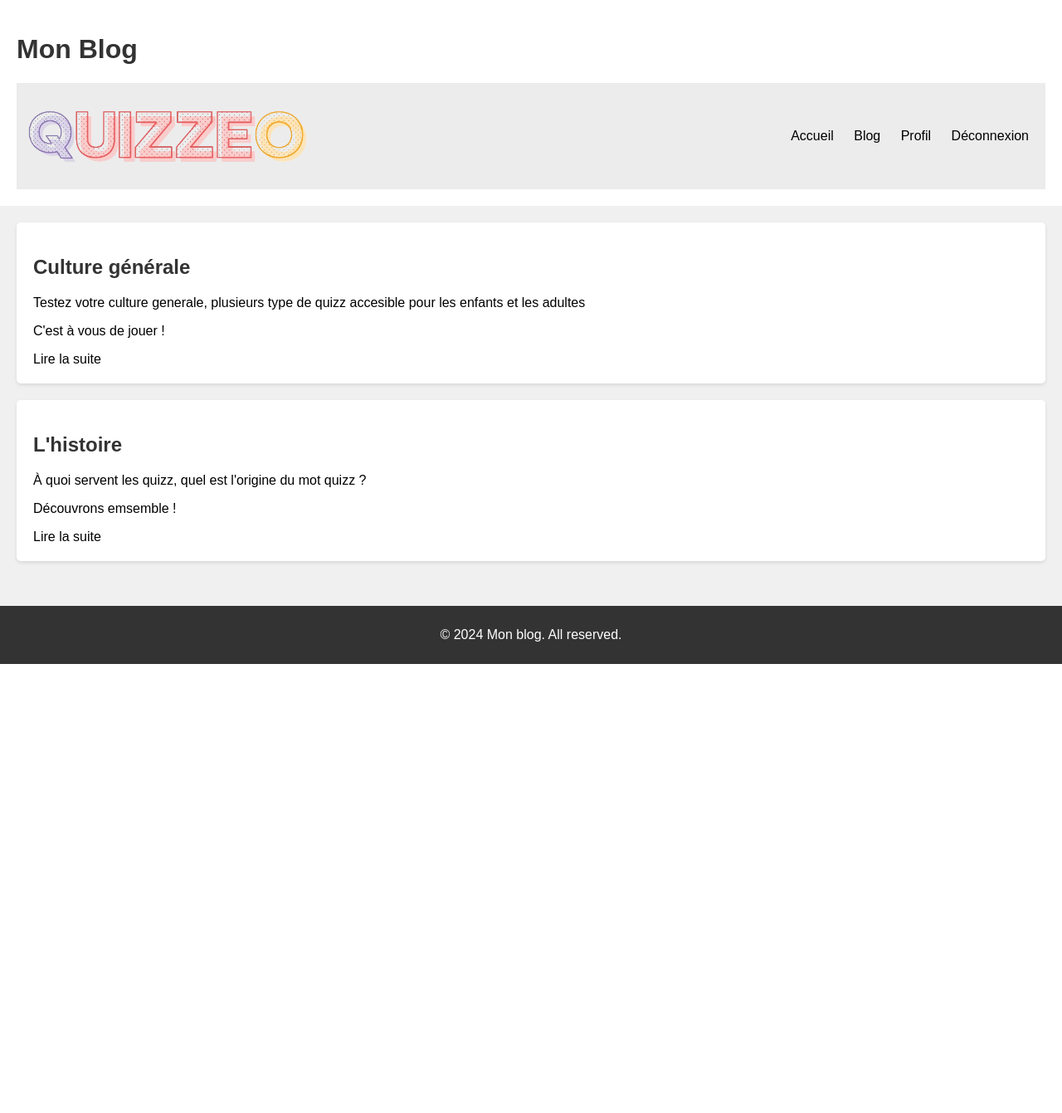
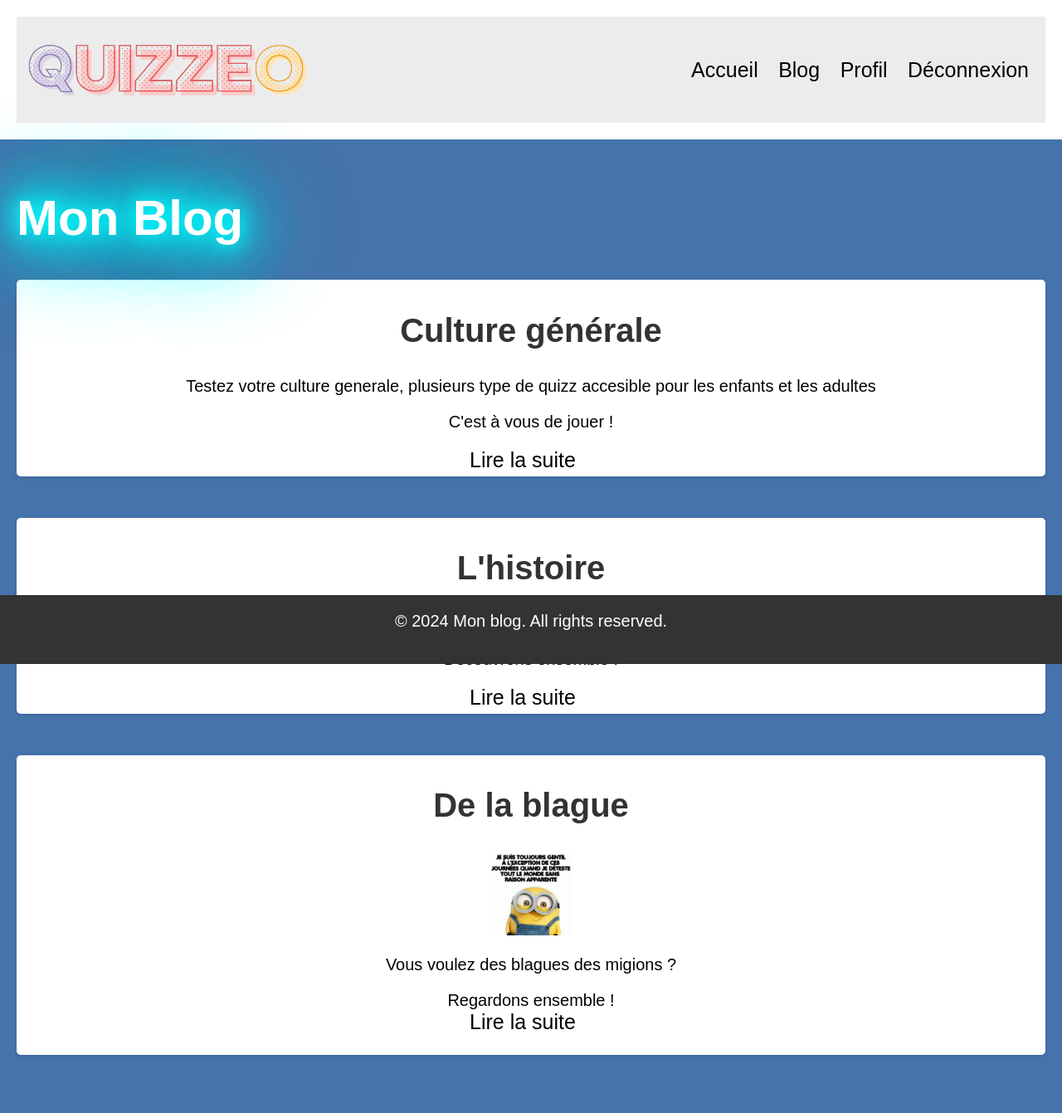
Before and after one commit to MSAcom/Quizzeo, a PHP site: page /blog/blog-page.php in a window 1280 px wide. Shown: the whole page at 83% size. Before the commit the page ends 800 px from the top, so only its background shows below. Run offline with PHP 8.4, Linux system fonts and the light colour scheme.

Commit message:
feat (view) : modif animation page blog

```diff
--- a/accueil/blog/blog-page.php
+++ b/accueil/blog/blog-page.php
@@ -8,19 +8,20 @@
 </head>
 <body>
     <header>
-        <h1>Mon Blog</h1>
+
         <nav class="navbar">
-            <img src="../accueil/quizzeo-sans-fond.png" height="50" alt='logo' class='logo'/>
+            <img src="../creationquizz/quizzeo-sans-fond.png" height="50" alt='logo' class='logo'/>
             <div class="desktopMenu">
                 <a href="index.php">Accueil</a>
                 <a href="blog.php">Blog</a>
-                <a href="../accueil/profil.php">Profil</a>
-                <a href="../accueil/deconnexion.php">Déconnexion</a>
+                <a href="../blog/profil.php">Profil</a>
+                <a href="../creationquizz/deconnexion.php">Déconnexion</a>
             </div>
         </nav>
     </header>
 
     <main>
+        <h1>Mon Blog</h1>
         <section class="articles">
             <article>
                 <h2>Culture générale</h2>
@@ -31,14 +32,21 @@
             <article>
                 <h2>L'histoire </h2>
                 <p>À quoi servent les quizz, quel est l'origine du mot quizz ?</p>
-                <p>Découvrons emsemble !</p>
+                <p>Découvrons ensemble !</p>
                 <a href="https://fr.wikipedia.org/wiki/Quiz">Lire la suite</a>
             </article>
-            <!-- Ajoutez d'autres articles ici -->
+            <article>
+                <h2>De la blague </h2>
+                <img src="mignons.png" height="100" />
+                <p>Vous voulez des blagues des migions ?</p>
+                <p>Regardons ensemble ! <br> <a href="https://www.pinterest.fr/pin/541628292667356167/">Lire la suite</a></p>
+            </article>
         </section>
     </main>
 
     <footer>
-        <p>&copy; 2024 Mon blog. All reserved.</p>
+    <p class="textfooter">&copy; 2024 Mon blog. All rights reserved.</p>
     </footer>
+
+
 </body>
--- a/accueil/blog/blog.css
+++ b/accueil/blog/blog.css
@@ -1,6 +1,6 @@
 body {
     font-family: Arial, sans-serif;
-    background-color: #f0f0f0;
+    background-color: #4573ab;
     margin: 0;
     padding: 0;
 }
@@ -28,48 +28,78 @@ header {
     height: 80px;
 }
 
-.desktopMenuListItem {
-    margin:1rem;
-    cursor: pointer;
-    font-size: 3vh;
+
+a{
+    color: rgb(0, 0, 0); /* Couleur du texte */
+    font-family: fantasy;
+    text-decoration: none; /* Supprimer le soulignement par défaut */
+    background-color: transparent;
+    padding-right: 20px;
+    font-size: 25px;
+    transition: color 0.3s ease;
 }
 
-.desktopMenuListItem:hover { /* Quand passe la souris par dessus, change de couleur */
+a:hover {
     color: rgb(110, 178, 255);
-    padding-bottom: 0.5rem;
 }
 
-a{
-color: rgb(0, 0, 0); /* Couleur du texte */
-font-family: fantasy;
-text-decoration: none; /* Supprimer le soulignement par défaut */
-background-color: transparent;
-padding-right: 20px;
+p {
+    font-size: 20px;
 }
-
 
 main {
     padding: 20px;
 }
 
 article {
-    background-color: #fff;
-    padding: 20px;
-    margin-bottom: 20px;
+    background-color: #ffffff;
+    padding: 5px;
+    margin-bottom: 50px;
     border-radius: 5px;
     box-shadow: 0 2px 4px rgba(0, 0, 0, 0.1);
+    text-align: center;
 }
 
-h1, h2 {
+h2 {
     color: #333;
+    font-size: 40px;
 }
+
+@keyframes flameAnimation {
+    0% {
+        text-shadow: 0 0 20px #00FFFF, 0 0 30px #0088ff, 0 0 40px #00FFFF, 0 0 50px #00FFFF, 0 0 60px #00FFFF, 0 0 70px #00FFFF, 0 0 80px #00FFFF;
+    }
+    50% {
+        text-shadow: 0 0 20px #00FFFF, 0 0 40px #00FFFF, 0 0 60px #00FFFF, 0 0 80px #00FFFF, 0 0 100px #00FFFF, 0 0 120px #00FFFF, 0 0 140px #00FFFF;
+    }
+    100% {
+        text-shadow: 0 0 20px #00FFFF, 0 0 30px #00FFFF, 0 0 40px #00FFFF, 0 0 50px #00FFFF, 0 0 60px #00FFFF, 0 0 70px #00FFFF, 0 0 80px #00FFFF;
+    }
+}
+
+h1 {
+    color: white;
+    font-size: 60px;
+    animation: flameAnimation 1.5s infinite;
+}
+
 
 footer {
     background-color: #333;
     color: #fff;
     text-align: center;
-    padding: 10px 0;
+    padding: 20px 0;
     position: fixed;
     bottom: 0;
     width: 100%;
 }
+
+.textfooter {
+    position: fixed;
+    bottom: 0;
+    left: 0;
+    width: 100%;
+    background-color: #333;
+    padding: 20px 0;
+    text-align: center;
+}
```
Also changed, not shown: accueil/blog/mignons.png (added).
